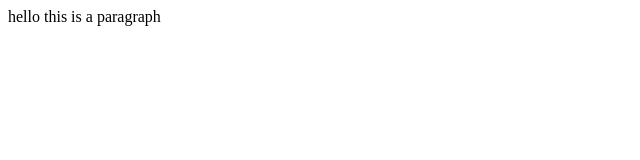
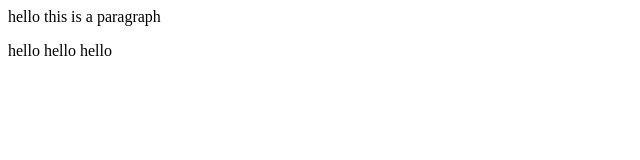
Before and after one commit to Mahedi522/lecture0, a plain HTML site: page index.html in a window 1280 px wide. Shown: the full height of the page, 0-640 px from the left. Drawn offline with Linux system fonts and the light colour scheme.

Commit message:
Update index.html

```diff
--- a/index.html
+++ b/index.html
@@ -2,5 +2,6 @@
  <head><title>title</title></head>
  <body>
   <p>hello this is a paragraph</p>
+  <p> hello hello hello</p>
  </body>
 </html>
```
